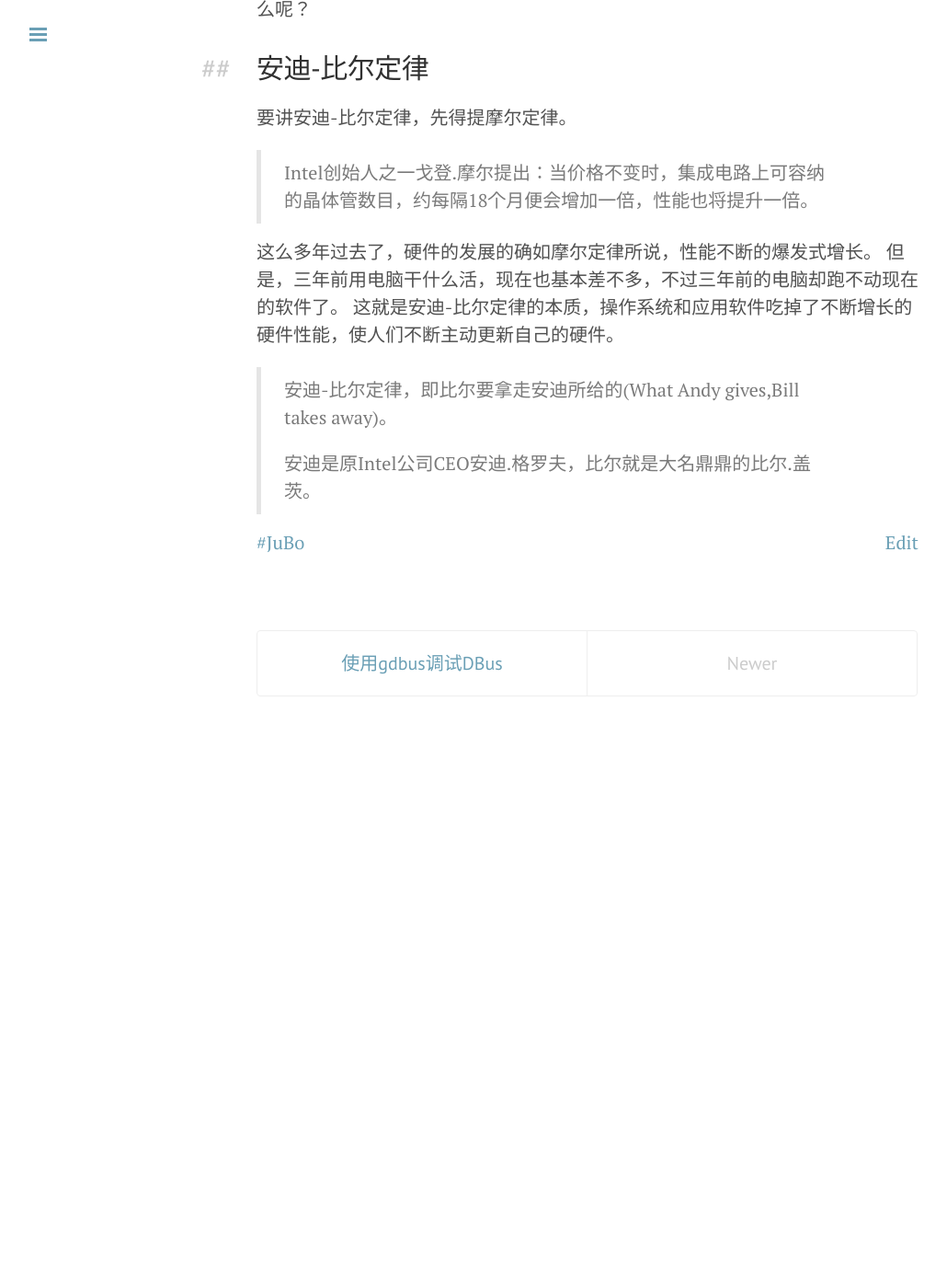
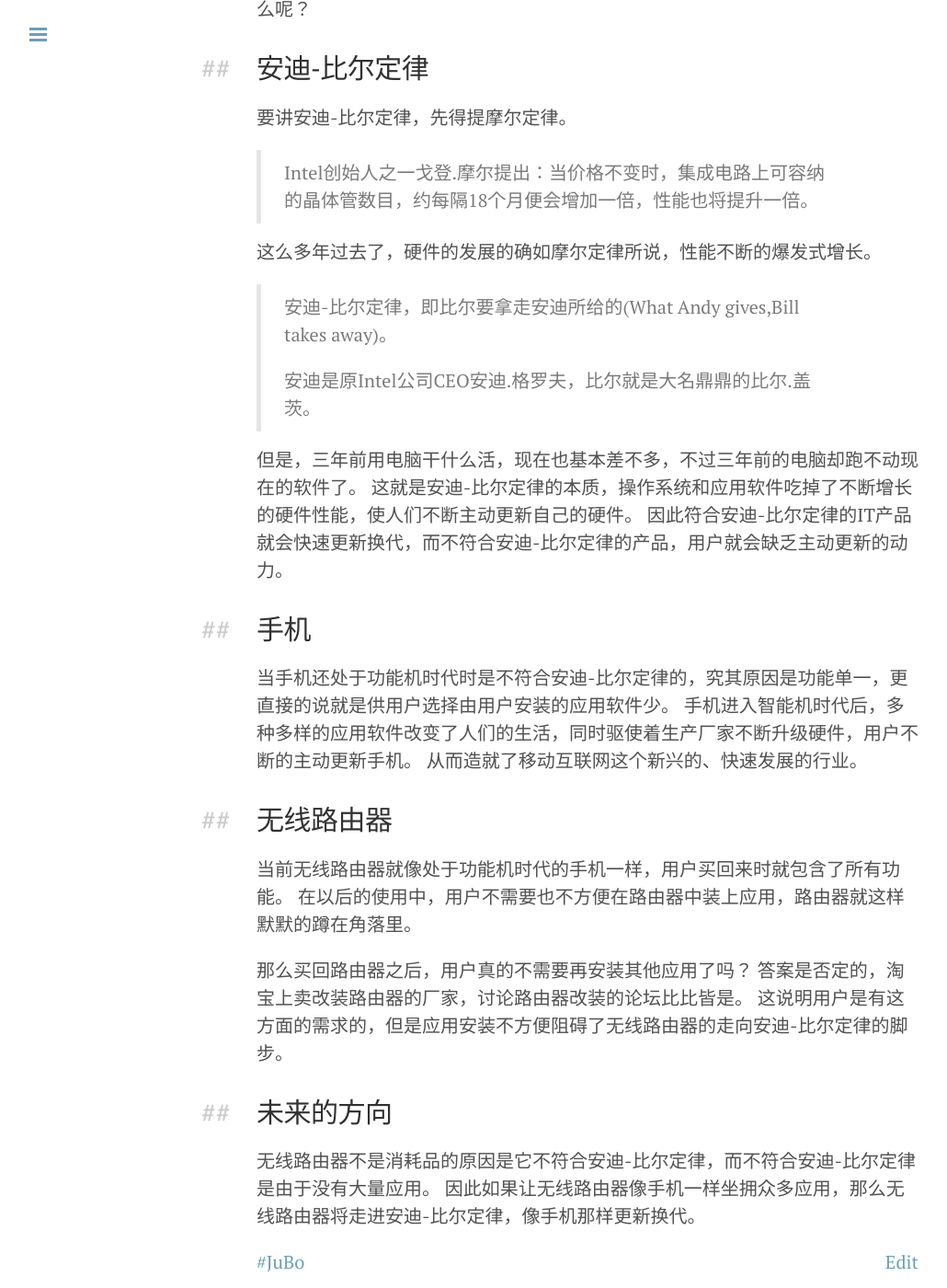
Before and after one commit to hoolev/hoolev.github.com, a Jekyll site: the page built from _posts/2014-07-17-router-consumables.md, in a window 1280 px wide and 1400 px high, scrolled down 337 px. Shown: the whole window at 92% size, without its empty margins (1-1031 px from the left). Built offline with Jekyll 4.4.1, drawn with Linux system fonts in a browser that asks for light colours; Markdown is read by kramdown in place of the engine named in the settings; comment, search, counter and statistics services are not loaded; before the commit the page ends 1154 px from its top, so only the background shows below that.

Commit message:
finish post: router-consumables.md

```diff
--- a/_posts/2014-07-17-router-consumables.md
+++ b/_posts/2014-07-17-router-consumables.md
@@ -16,9 +16,27 @@ tags:
 > Intel创始人之一戈登.摩尔提出：当价格不变时，集成电路上可容纳的晶体管数目，约每隔18个月便会增加一倍，性能也将提升一倍。
 
 这么多年过去了，硬件的发展的确如摩尔定律所说，性能不断的爆发式增长。
-但是，三年前用电脑干什么活，现在也基本差不多，不过三年前的电脑却跑不动现在的软件了。
-这就是安迪-比尔定律的本质，操作系统和应用软件吃掉了不断增长的硬件性能，使人们不断主动更新自己的硬件。
-
 >安迪-比尔定律，即比尔要拿走安迪所给的(What Andy gives,Bill takes away)。
 >
 >安迪是原Intel公司CEO安迪.格罗夫，比尔就是大名鼎鼎的比尔.盖茨。
+
+但是，三年前用电脑干什么活，现在也基本差不多，不过三年前的电脑却跑不动现在的软件了。
+这就是安迪-比尔定律的本质，操作系统和应用软件吃掉了不断增长的硬件性能，使人们不断主动更新自己的硬件。
+因此符合安迪-比尔定律的IT产品就会快速更新换代，而不符合安迪-比尔定律的产品，用户就会缺乏主动更新的动力。
+
+## 手机
+当手机还处于功能机时代时是不符合安迪-比尔定律的，究其原因是功能单一，更直接的说就是供用户选择由用户安装的应用软件少。
+手机进入智能机时代后，多种多样的应用软件改变了人们的生活，同时驱使着生产厂家不断升级硬件，用户不断的主动更新手机。
+从而造就了移动互联网这个新兴的、快速发展的行业。
+
+## 无线路由器
+当前无线路由器就像处于功能机时代的手机一样，用户买回来时就包含了所有功能。
+在以后的使用中，用户不需要也不方便在路由器中装上应用，路由器就这样默默的蹲在角落里。
+
+那么买回路由器之后，用户真的不需要再安装其他应用了吗？
+答案是否定的，淘宝上卖改装路由器的厂家，讨论路由器改装的论坛比比皆是。
+这说明用户是有这方面的需求的，但是应用安装不方便阻碍了无线路由器的走向安迪-比尔定律的脚步。
+
+## 未来的方向
+无线路由器不是消耗品的原因是它不符合安迪-比尔定律，而不符合安迪-比尔定律是由于没有大量应用。
+因此如果让无线路由器像手机一样坐拥众多应用，那么无线路由器将走进安迪-比尔定律，像手机那样更新换代。
```
